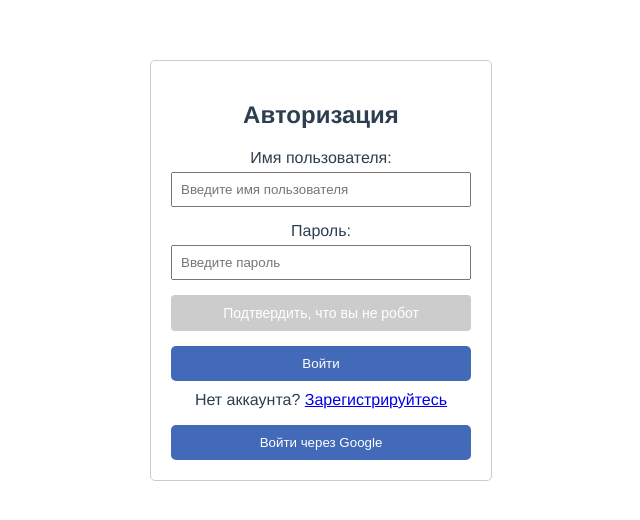
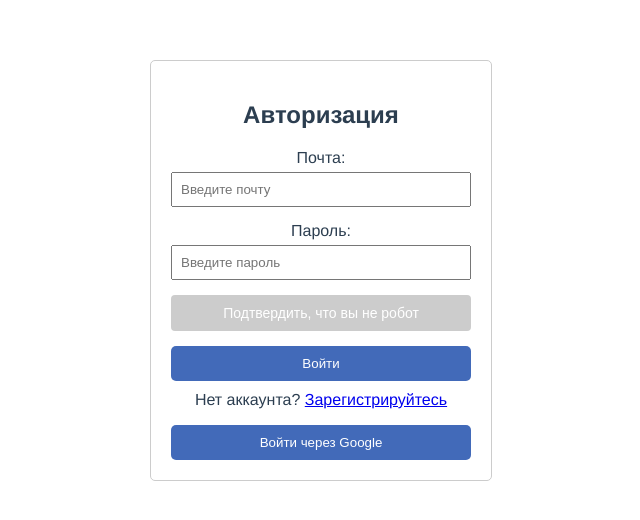
Before and after one commit to drondiz96/sra, a Vue app in the folder frontend/: page /login in a window 1280 px wide. Shown: the top 520 px of the page, without its empty margins (319-959 px from the left). Built offline with nearby package versions, Linux system fonts and the light colour scheme.

Commit message:
login fix

```diff
--- a/frontend/src/components/LoginForm.vue
+++ b/frontend/src/components/LoginForm.vue
@@ -3,13 +3,13 @@
     <h2>Авторизация</h2>
     <form @submit.prevent="handleSubmit">
       <div class="form-group">
-        <label for="username">Имя пользователя:</label>
+        <label for="username">Почта:</label>
         <input
           type="text"
           id="username"
           v-model="username"
           required
-          placeholder="Введите имя пользователя"
+          placeholder="Введите почту"
         />
       </div>
       <div class="form-group">
```
